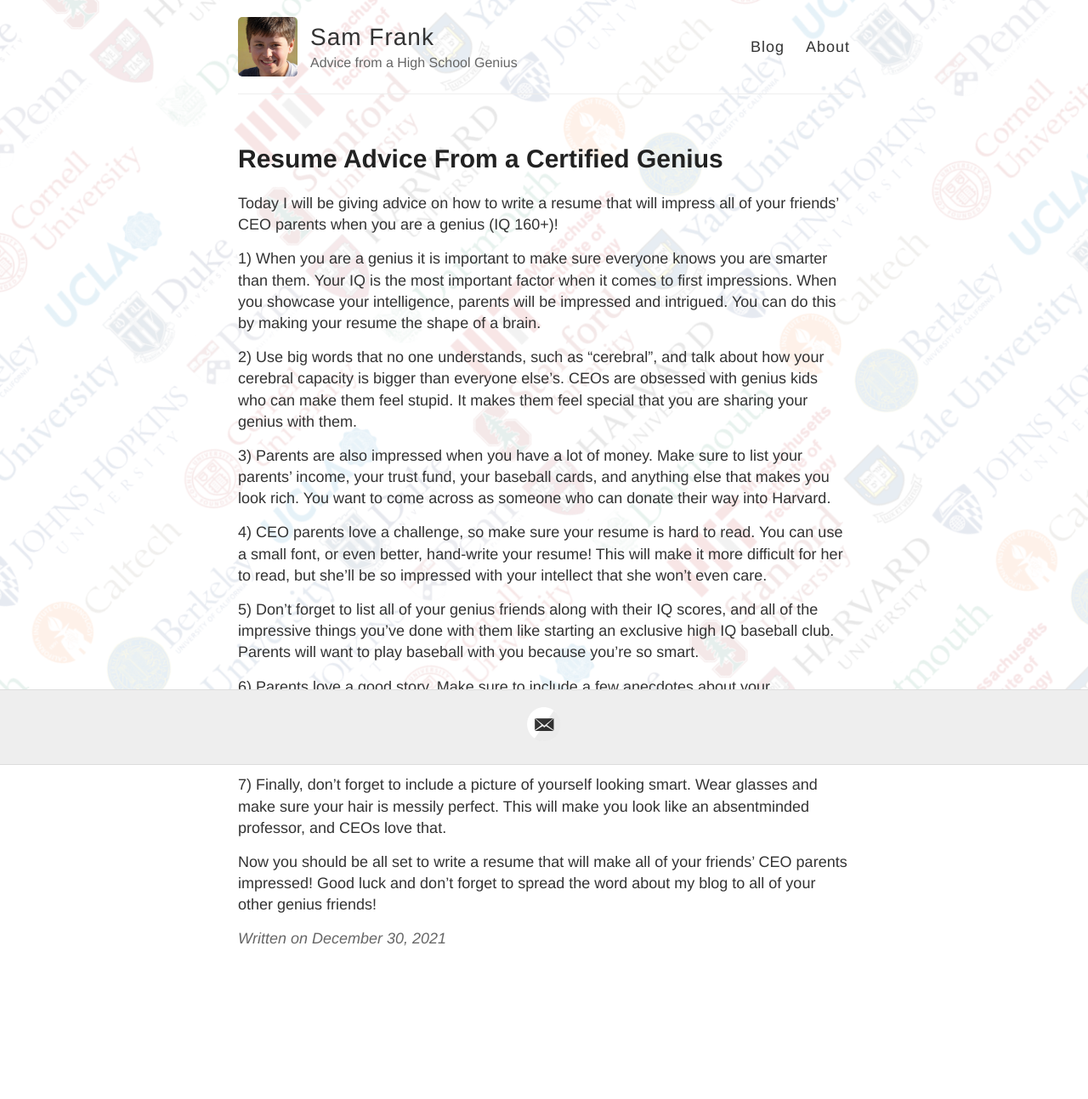
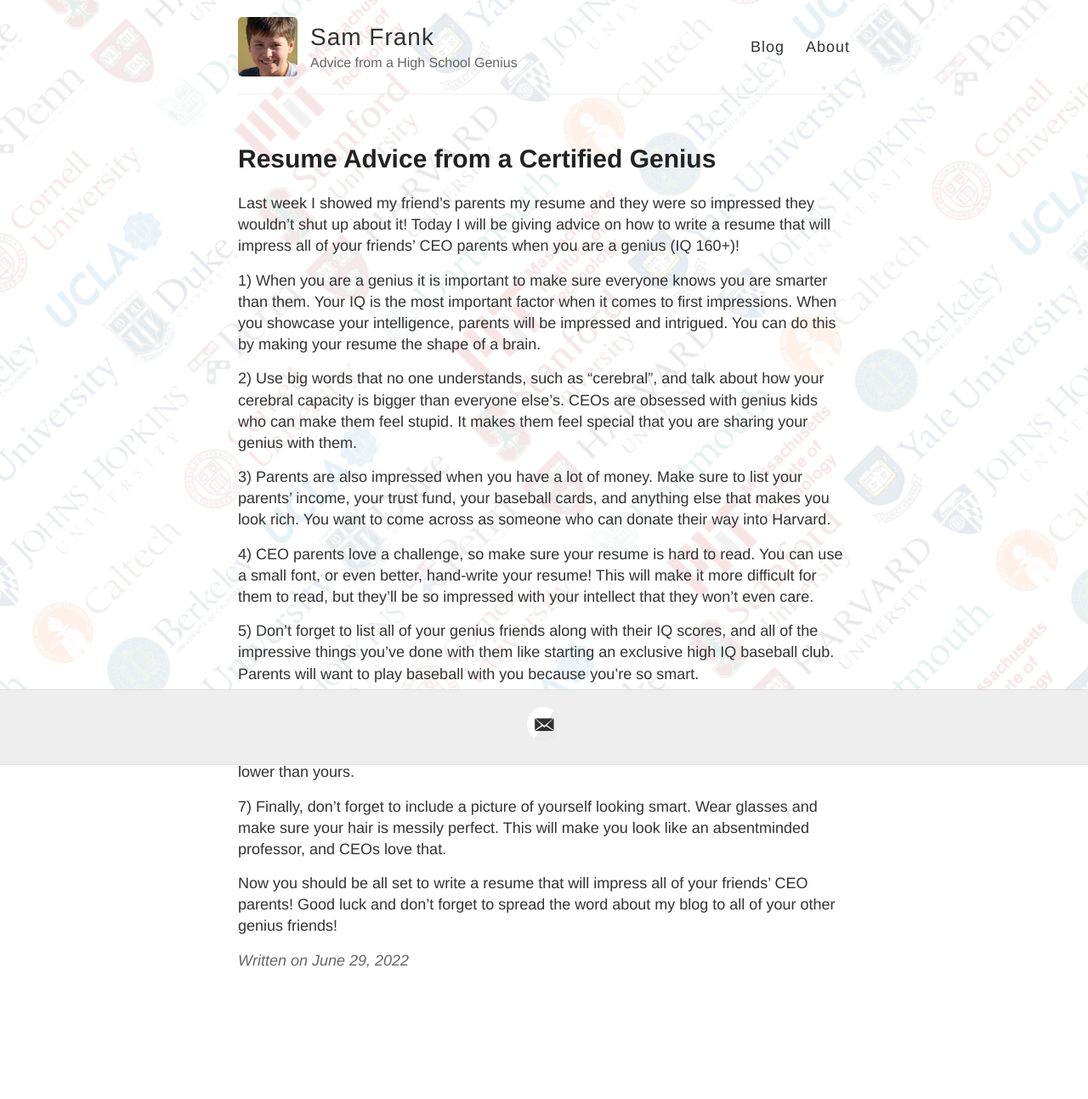
Before and after one commit to sam-frank/sam-frank.github.io, a Jekyll site: the page built from _posts/2022-06-29-Resume-Advice-from-a-Certified-Genius.md, in a window 1280 px wide. Shown: the whole page at 85% size. Built offline with Jekyll 4.4.1, drawn with Linux system fonts in a browser that asks for light colours; before the commit the page ends 1268 px from its top, so only the background shows below that.

Commit message:
edit blog post

```diff
--- a/Gemfile
+++ b/Gemfile
@@ -1,2 +1,2 @@
-
-gem "jekyll", "~> 4.1"
+source "https://rubygems.org"
+gem "jekyll"
--- a/_posts/2021-12-30-Resume-Advice-From-a-Certified-Genius.md
+++ b/_posts/2022-06-29-Resume-Advice-from-a-Certified-Genius.md
@@ -1,9 +1,9 @@
 ---
 layout: post
-title: Resume Advice From a Certified Genius
+title: Resume Advice from a Certified Genius
 ---
 
-Today I will be giving advice on how to write a resume that will impress all of your friends' CEO parents when you are a genius (IQ 160+)!
+Last week I showed my friend's parents my resume and they were so impressed they wouldn't shut up about it! Today I will be giving advice on how to write a resume that will impress all of your friends' CEO parents when you are a genius (IQ 160+)!
 
 1) When you are a genius it is important to make sure everyone knows you are smarter than them. Your IQ is the most important factor when it comes to first impressions. When you showcase your intelligence, parents will be impressed and intrigued. You can do this by making your resume the shape of a brain.
 
@@ -11,7 +11,7 @@ Today I will be giving advice on how to write a resume that will impress all of
 
 3) Parents are also impressed when you have a lot of money. Make sure to list your parents' income, your trust fund, your baseball cards, and anything else that makes you look rich. You want to come across as someone who can donate their way into Harvard.
 
-4) CEO parents love a challenge, so make sure your resume is hard to read. You can use a small font, or even better, hand-write your resume! This will make it more difficult for her to read, but she'll be so impressed with your intellect that she won't even care.
+4) CEO parents love a challenge, so make sure your resume is hard to read. You can use a small font, or even better, hand-write your resume! This will make it more difficult for them to read, but they'll be so impressed with your intellect that they won't even care.
 
 5) Don't forget to list all of your genius friends along with their IQ scores, and all of the impressive things you've done with them like starting an exclusive high IQ baseball club. Parents will want to play baseball with you because you're so smart.
 
@@ -19,4 +19,4 @@ Today I will be giving advice on how to write a resume that will impress all of
 
 7) Finally, don't forget to include a picture of yourself looking smart. Wear glasses and make sure your hair is messily perfect. This will make you look like an absentminded professor, and CEOs love that.
 
-Now you should be all set to write a resume that will make all of your friends' CEO parents impressed! Good luck and don't forget to spread the word about my blog to all of your other genius friends!
+Now you should be all set to write a resume that will impress all of your friends' CEO parents! Good luck and don't forget to spread the word about my blog to all of your other genius friends!
```
Also changed, not shown: Gemfile.lock.
